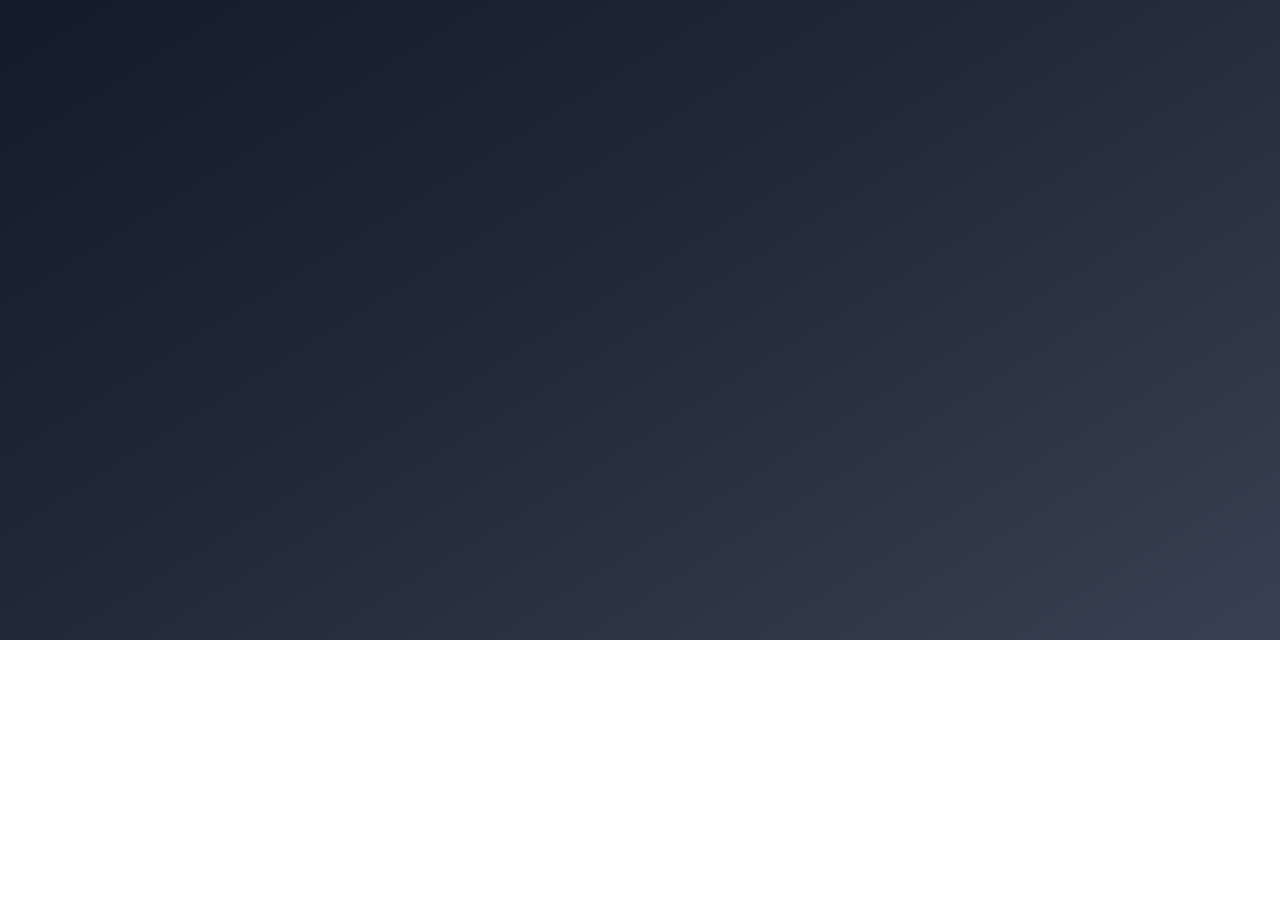
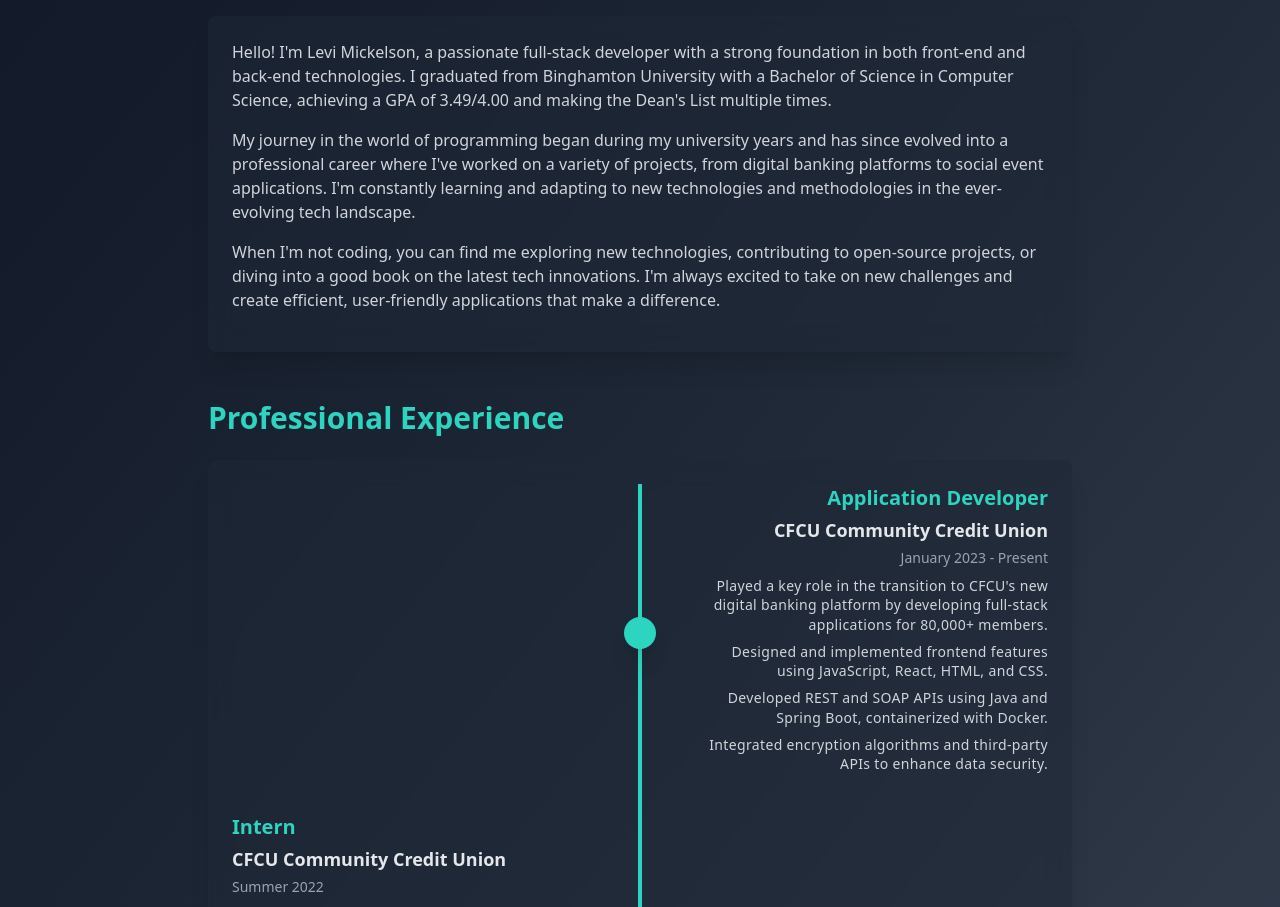
Before and after one commit to levi1462/portfolio-website, a Next.js app in the folder my_portfolio/: page /about in a window 1280 px wide. Shown: the part 160-1067 px from the top of the page. Before the commit the page ends 800 px from the top, so only its background shows below. Built offline with nearby package versions, Linux system fonts and the light colour scheme.

Commit message:
Update page.tsx for About Me
Added details about me, made changes to hover effect on menu, added a professional timeline

```diff
--- a/my_portfolio/src/app/about/page.tsx
+++ b/my_portfolio/src/app/about/page.tsx
@@ -1,8 +1,118 @@
 "use client";
 
 import Link from "next/link";
+import { useState, useEffect, useRef } from "react";
+
+interface TimelineItem {
+  date: string;
+  title: string;
+  company: string;
+  description: string[];
+}
+
+interface TimelineItemProps extends TimelineItem {
+  isLeft: boolean;
+}
+
+const TimelineItem: React.FC<TimelineItemProps> = ({
+  date,
+  title,
+  company,
+  description,
+  isLeft,
+}) => {
+  const [isVisible, setIsVisible] = useState<boolean>(false);
+  const ref = useRef<HTMLDivElement>(null);
+
+  useEffect(() => {
+    const observer = new IntersectionObserver(
+      ([entry]) => {
+        if (entry.isIntersecting) {
+          setIsVisible(true);
+        }
+      },
+      { threshold: 0.5 }
+    );
+
+    if (ref.current) {
+      observer.observe(ref.current);
+    }
+
+    return () => {
+      if (ref.current) {
+        observer.unobserve(ref.current);
+      }
+    };
+  }, []);
+
+  return (
+    <div
+      ref={ref}
+      className={`mb-8 flex justify-between items-center w-full ${
+        isLeft ? "flex-row-reverse" : ""
+      } transition-opacity duration-1000 ${
+        isVisible ? "opacity-100" : "opacity-0"
+      }`}
+    >
+      <div className={`order-1 w-5/12 ${isLeft ? "text-right" : ""}`}>
+        <h3 className="mb-1 font-bold text-teal-400 text-xl">{title}</h3>
+        <h4 className="mb-1 font-semibold text-lg text-gray-200">{company}</h4>
+        <p className="text-sm font-medium text-gray-400 mb-2">{date}</p>
+        <ul
+          className={`text-sm leading-snug tracking-wide text-gray-300 text-opacity-100 ${
+            isLeft ? "list-none" : "list-disc pl-4"
+          }`}
+        >
+          {description.map((item, index) => (
+            <li key={index} className="mb-2">
+              {item}
+            </li>
+          ))}
+        </ul>
+      </div>
+      <div className="z-20 flex items-center order-1 bg-teal-400 shadow-xl w-8 h-8 rounded-full">
+        <div className="mx-auto font-semibold text-lg text-gray-900"></div>
+      </div>
+      <div className="order-1 w-5/12 px-6 py-4"></div>
+    </div>
+  );
+};
 
 export default function About() {
+  const timeline = [
+    {
+      date: "January 2023 - Present",
+      title: "Application Developer",
+      company: "CFCU Community Credit Union",
+      description: [
+        "Played a key role in the transition to CFCU's new digital banking platform by developing full-stack applications for 80,000+ members.",
+        "Designed and implemented frontend features using JavaScript, React, HTML, and CSS.",
+        "Developed REST and SOAP APIs using Java and Spring Boot, containerized with Docker.",
+        "Integrated encryption algorithms and third-party APIs to enhance data security.",
+      ],
+    },
+    {
+      date: "Summer 2022",
+      title: "Intern",
+      company: "CFCU Community Credit Union",
+      description: [
+        "Created a full-stack social event platform for employees.",
+        "Developed frontend using JavaScript, HTML, and CSS with features like event registration and leaderboards.",
+        "Designed a REST API using Java, Spring Boot, and MongoDB.",
+      ],
+    },
+    {
+      date: "Summer 2021",
+      title: "Intern",
+      company: "Healthix",
+      description: [
+        "Developed a Java-based web service for converting PDFs to text documents.",
+        "Deployed using Apache Tomcat and Spring Boot.",
+        "Tracked metrics with SQL Server and H2 Database.",
+      ],
+    },
+  ];
+
   return (
     <div className="min-h-screen bg-gradient-to-br from-gray-900 via-gray-800 to-gray-700">
       <nav className="bg-gray-800 bg-opacity-50 backdrop-blur-md sticky top-0 z-50">
@@ -30,6 +140,53 @@ export default function About() {
           </div>
         </div>
       </nav>
+
+      <main className="max-w-4xl mx-auto px-4 py-12">
+        <h1 className="text-4xl font-bold text-white mb-6 text-center">
+          About Me
+        </h1>
+        <div className="bg-gray-800 bg-opacity-50 backdrop-blur-md rounded-lg shadow-xl p-6 text-gray-300 mb-12">
+          <p className="mb-4">
+            Hello! I'm Levi Mickelson, a passionate full-stack developer with a
+            strong foundation in both front-end and back-end technologies. I
+            graduated from Binghamton University with a Bachelor of Science in
+            Computer Science, achieving a GPA of 3.49/4.00 and making the Dean's
+            List multiple times.
+          </p>
+          <p className="mb-4">
+            My journey in the world of programming began during my university
+            years and has since evolved into a professional career where I've
+            worked on a variety of projects, from digital banking platforms to
+            social event applications. I'm constantly learning and adapting to
+            new technologies and methodologies in the ever-evolving tech
+            landscape.
+          </p>
+          <p className="mb-4">
+            When I'm not coding, you can find me exploring new technologies,
+            contributing to open-source projects, or diving into a good book on
+            the latest tech innovations. I'm always excited to take on new
+            challenges and create efficient, user-friendly applications that
+            make a difference.
+          </p>
+        </div>
+
+        <h2 className="text-3xl font-semibold text-teal-400 mt-12 mb-6">
+          Professional Experience
+        </h2>
+        <div className="bg-gray-800 bg-opacity-50 backdrop-blur-md rounded-lg shadow-xl p-6 mb-12 relative">
+          <div className="absolute left-1/2 transform -translate-x-1/2 h-full w-1 bg-teal-400"></div>
+          {timeline.map((item, index) => (
+            <TimelineItem
+              key={index}
+              date={item.date}
+              title={item.title}
+              company={item.company}
+              description={item.description}
+              isLeft={index % 2 === 0}
+            />
+          ))}
+        </div>
+      </main>
     </div>
   );
 }
```
